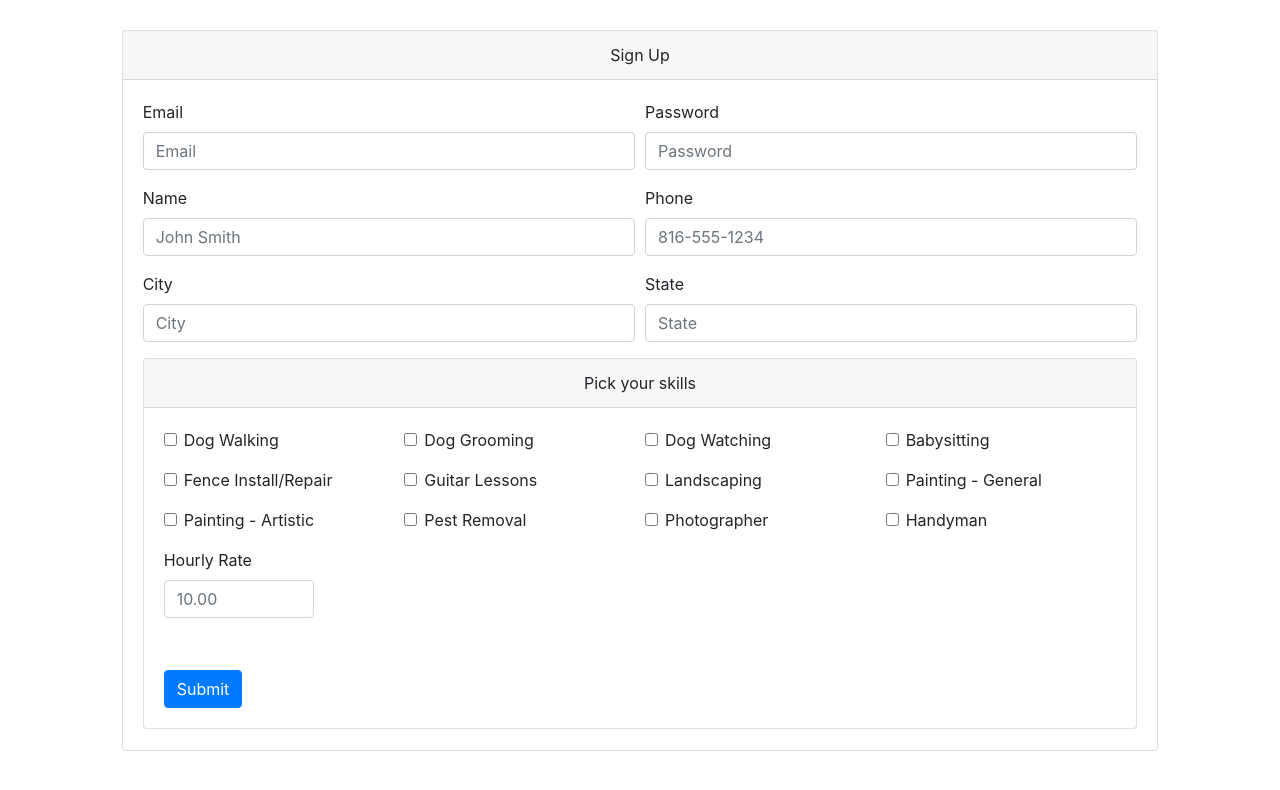
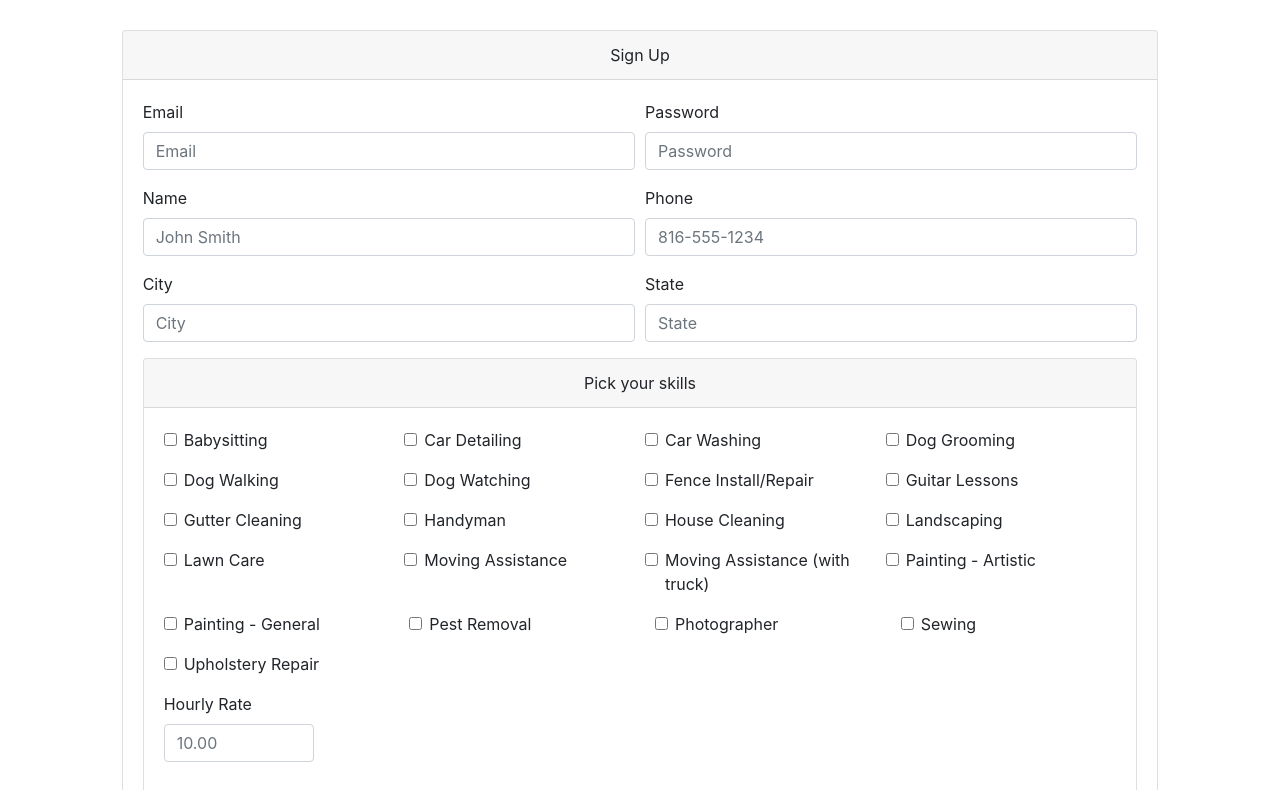
Before and after one commit to Cornflakes1009/everyday-jo-jobs, a website: page views/signup.html in a window 1280 px wide. Shown: the part 56-846 px from the top of the page. Before the commit the page ends 822 px from the top, so only its background shows below. Drawn offline with nearby package versions, Linux system fonts and the light colour scheme.

Commit message:
added all checkboxes

```diff
--- a/views/signup.html
+++ b/views/signup.html
@@ -30,7 +30,7 @@
                 <a class="nav-item nav-link active" href="#">View Profile
                     <span class="sr-only">(current)</span>
                 </a>
-                <a class="nav-item nav-link active" href="#">Sign In</a>
+                <a class="nav-item nav-link active" href="#">Sign Out</a>
             </div>
         </div>
     </nav>
@@ -88,78 +88,138 @@
                                                     <div class="form-row">
                                                         <div class="form-group col-md-3">
                                                             <div class="form-check">
-                                                        <input class="form-check-input" type="checkbox" id="inlineCheckbox1" value="option1">
-                                                        <label class="form-check-label" for="inlineCheckbox1">Dog Walking</label>
+                                                                <input class="form-check-input" type="checkbox" id="inlineCheckbox1" value="baysitting">
+                                                                <label class="form-check-label" for="inlineCheckbox1">Babysitting</label>
                                                             </div>
                                                         </div>
                                                         <div class="form-group col-md-3">
                                                             <div class="form-check">
-                                                        <input class="form-check-input" type="checkbox" id="inlineCheckbox2" value="option2">
-                                                        <label class="form-check-label" for="inlineCheckbox2">Dog Grooming</label>
+                                                                <input class="form-check-input" type="checkbox" id="inlineCheckbox2" value="car-detailing">
+                                                                <label class="form-check-label" for="inlineCheckbox2">Car Detailing</label>
                                                             </div>
                                                         </div>
                                                         <div class="form-group col-md-3">
                                                             <div class="form-check">
-                                                        <input class="form-check-input" type="checkbox" id="inlineCheckbox3" value="option3">
-                                                        <label class="form-check-label" for="inlineCheckbox3">Dog Watching</label>
+                                                                <input class="form-check-input" type="checkbox" id="inlineCheckbox3" value="car-washing">
+                                                                <label class="form-check-label" for="inlineCheckbox3">Car Washing</label>
                                                             </div>
                                                         </div>
                                                         <div class="form-group col-md-3">
                                                             <div class="form-check">
-                                                        <input class="form-check-input" type="checkbox" id="inlineCheckbox4" value="option4">
-                                                        <label class="form-check-label" for="inlineCheckbox4">Babysitting</label>
+                                                                <input class="form-check-input" type="checkbox" id="inlineCheckbox4" value="dog-grooming">
+                                                                <label class="form-check-label" for="inlineCheckbox4">Dog Grooming</label>
                                                             </div>
                                                         </div>
                                                     </div>
                                                     <div class="form-row">
                                                         <div class="form-group col-md-3">
                                                             <div class="form-check">
-                                                        <input class="form-check-input" type="checkbox" id="inlineCheckbox5" value="option5">
-                                                        <label class="form-check-label" for="inlineCheckbox5">Fence Install/Repair</label>
+                                                                <input class="form-check-input" type="checkbox" id="inlineCheckbox5" value="dog-walking">
+                                                                <label class="form-check-label" for="inlineCheckbox5">Dog Walking</label>
                                                             </div>
                                                         </div>
                                                     <div class="form-group col-md-3">
                                                     <div class="form-check">
-                                                        <input class="form-check-input" type="checkbox" id="inlineCheckbox6" value="option6">
-                                                        <label class="form-check-label" for="inlineCheckbox6">Guitar Lessons</label>
+                                                        <input class="form-check-input" type="checkbox" id="inlineCheckbox6" value="dog-watching">
+                                                        <label class="form-check-label" for="inlineCheckbox6">Dog Watching</label>
                                                     </div>
                                                 </div>
                                                 <div class="form-group col-md-3">
                                                     <div class="form-check">
-                                                        <input class="form-check-input" type="checkbox" id="inlineCheckbox7" value="option7">
-                                                        <label class="form-check-label" for="inlineCheckbox7">Landscaping</label>
+                                                        <input class="form-check-input" type="checkbox" id="inlineCheckbox7" value="fence-install">
+                                                        <label class="form-check-label" for="inlineCheckbox7">Fence Install/Repair</label>
                                                     </div>
                                                 </div>
                                                 <div class="form-group col-md-3">
                                                     <div class="form-check">
-                                                        <input class="form-check-input" type="checkbox" id="inlineCheckbox8" value="option8">
-                                                        <label class="form-check-label" for="inlineCheckbox8">Painting - General</label>
+                                                        <input class="form-check-input" type="checkbox" id="inlineCheckbox8" value="guitar-lessons">
+                                                        <label class="form-check-label" for="inlineCheckbox8">Guitar Lessons</label>
                                                     </div>
                                                 </div>
                                             </div>
                                             <div class="form-row">
                                                 <div class="form-group col-md-3">
                                                     <div class="form-check">
-                                                        <input class="form-check-input" type="checkbox" id="inlineCheckbox9" value="option9">
-                                                        <label class="form-check-label" for="inlineCheckbox9">Painting - Artistic</label>
+                                                        <input class="form-check-input" type="checkbox" id="inlineCheckbox9" value="gutter-cleaning">
+                                                        <label class="form-check-label" for="inlineCheckbox9">Gutter Cleaning</label>
                                                     </div>
                                                 </div>
                                                 <div class="form-group col-md-3">
                                                     <div class="form-check">
-                                                        <input class="form-check-input" type="checkbox" id="inlineCheckbox10" value="option10">
-                                                        <label class="form-check-label" for="inlineCheckbox10">Pest Removal</label>
+                                                        <input class="form-check-input" type="checkbox" id="inlineCheckbox10" value="handyman">
+                                                        <label class="form-check-label" for="inlineCheckbox10">Handyman</label>
                                                     </div>
                                                 </div>
                                                 <div class="form-group col-md-3">
                                                     <div class="form-check">
-                                                        <input class="form-check-input" type="checkbox" id="inlineCheckbox11" value="option11">
-                                                        <label class="form-check-label" for="inlineCheckbox11">Photographer</label>
+                                                        <input class="form-check-input" type="checkbox" id="inlineCheckbox11" value="house-cleaning">
+                                                        <label class="form-check-label" for="inlineCheckbox11">House Cleaning</label>
                                                     </div>
                                                 </div>
                                                 <div class="form-group col-md-3">
                                                     <div class="form-check">
-                                                        <input class="form-check-input" type="checkbox" id="inlineCheckbox12" value="option12">
-                                                        <label class="form-check-label" for="inlineCheckbox12">Handyman</label>
+                                                        <input class="form-check-input" type="checkbox" id="inlineCheckbox12" value="landscaping">
+                                                        <label class="form-check-label" for="inlineCheckbox12">Landscaping</label>
+                                                    </div>
+                                                </div>
+                                            </div>
+                                            <div class="form-row">
+                                                <div class="form-group col-md-3">
+                                                    <div class="form-check">
+                                                        <input class="form-check-input" type="checkbox" id="inlineCheckbox13" value="lawn-care">
+                                                        <label class="form-check-label" for="inlineCheckbox13">Lawn Care</label>
+                                                    </div>
+                                                </div>
+                                                <div class="form-group col-md-3">
+                                                    <div class="form-check">
+                                                        <input class="form-check-input" type="checkbox" id="inlineCheckbox14" value="moving-assistance">
+                                                        <label class="form-check-label" for="inlineCheckbox14">Moving Assistance</label>
+                                                    </div>
+                                                </div>
+                                                <div class="form-group col-md-3">
+                                                    <div class="form-check">
+                                                        <input class="form-check-input" type="checkbox" id="inlineCheckbox15" value="moving-assistance-truck">
+                                                        <label class="form-check-label" for="inlineCheckbox15">Moving Assistance (with truck)</label>
+                                                    </div>
+                                                </div>
+                                                <div class="form-group col-md-3">
+                                                    <div class="form-check">
+                                                        <input class="form-check-input" type="checkbox" id="inlineCheckbox16" value="painting-artistic">
+                                                        <label class="form-check-label" for="inlineCheckbox16">Painting - Artistic</label>
+                                                    </div>
+                                                </div>
+                                            </div>
+                                            <div class="row">
+                                                <div class="form-group col-md-3">
+                                                    <div class="form-check">
+                                                        <input class="form-check-input" type="checkbox" id="inlineCheckbox17" value="painting-general">
+                                                        <label class="form-check-label" for="inlineCheckbox17">Painting - General</label>
+                                                    </div>
+                                                </div>
+                                                <div class="form-group col-md-3">
+                                                    <div class="form-check">
+                                                        <input class="form-check-input" type="checkbox" id="inlineCheckbox18" value="pest-removal">
+                                                        <label class="form-check-label" for="inlineCheckbox18">Pest Removal</label>
+                                                    </div>
+                                                </div>
+                                                <div class="form-group col-md-3">
+                                                    <div class="form-check">
+                                                        <input class="form-check-input" type="checkbox" id="inlineCheckbox19" value="photographer">
+                                                        <label class="form-check-label" for="inlineCheckbox19">Photographer</label>
+                                                    </div>
+                                                </div>
+                                                <div class="form-group col-md-3">
+                                                    <div class="form-check">
+                                                        <input class="form-check-input" type="checkbox" id="inlineCheckbox20" value="sewing">
+                                                        <label class="form-check-label" for="inlineCheckbox20">Sewing</label>
+                                                    </div>
+                                                </div>
+                                            </div>
+                                            <div class="row">
+                                                <div class="form-group col-md-3">
+                                                    <div class="form-check">
+                                                        <input class="form-check-input" type="checkbox" id="inlineCheckbox21" value="upholstery-repair">
+                                                        <label class="form-check-label" for="inlineCheckbox21">Upholstery Repair</label>
                                                     </div>
                                                 </div>
                                             </div>
@@ -167,7 +227,6 @@
                                                 <div class="form-group col-md-2">
                                                     <label for="signup-amt">Hourly Rate</label>
                                                     <input type="text" class="form-control" id="signup-amt" placeholder="10.00">
-                                                </div>
                                                 </div>
                                             </div>
                                     <button type="submit" class="btn btn-primary" id="signup-submit">Submit</button>
```
Also changed, not shown: views/main.html (+1 -1 lines), views/profile.html (+1 -1 lines). Lines whose indentation alone changed are shown as unchanged.
